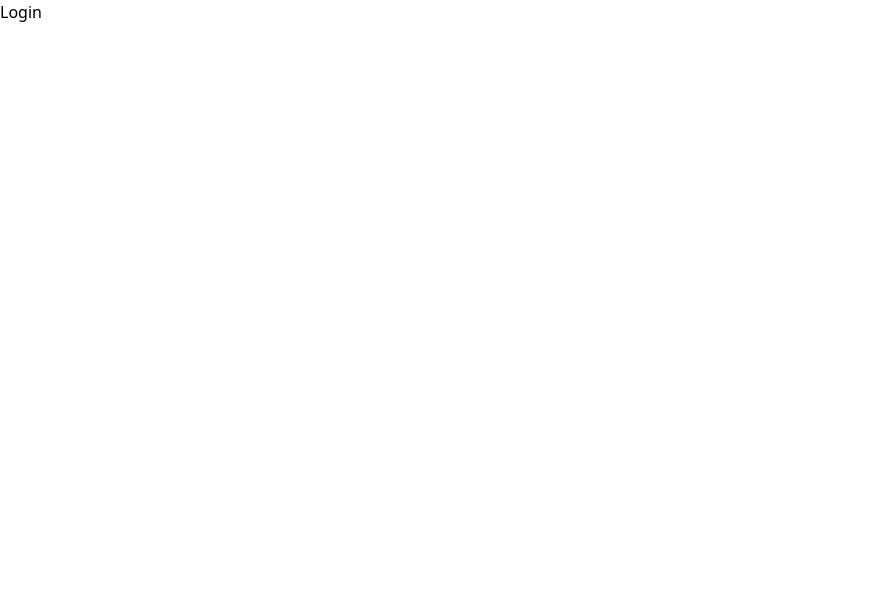
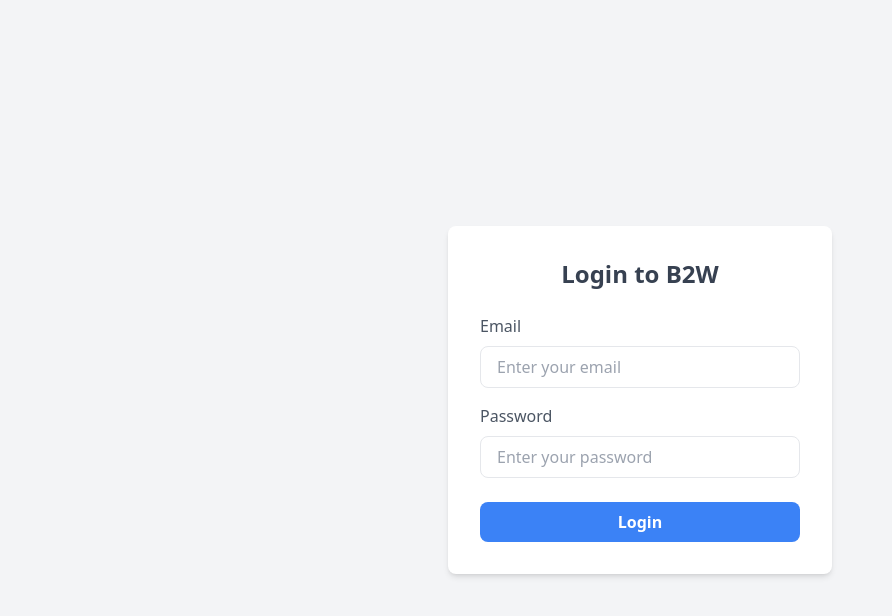
Before and after one commit to HassanA01/UofTHacks12, a Next.js app in the folder frontend/: page /login in a window 1280 px wide. Shown: the top 616 px of the page, without its empty margins (0-892 px from the left). Built offline with nearby package versions, Linux system fonts and the light colour scheme.

Commit message:
created login form

```diff
--- a/frontend/app/login/page.tsx
+++ b/frontend/app/login/page.tsx
@@ -1,9 +1,50 @@
-import React from 'react'
+import React from 'react';
 
-const page = () => {
+const Page = () => {
   return (
-    <div>Login</div>
-  )
-}
+    <div className="h-screen flex justify-center items-center bg-gray-100">
+      <div className="bg-white shadow-md rounded-lg p-8 w-96">
+        <h1 className="text-2xl font-bold text-center text-gray-700 mb-6">Login to B2W</h1>
+        <form>
+          {/* Email Field */}
+          <div className="mb-4">
+            <label htmlFor="email" className="block text-gray-600 font-medium mb-2">
+              Email
+            </label>
+            <input
+              type="email"
+              id="email"
+              className="w-full px-4 py-2 border rounded-lg focus:outline-none focus:ring-2 focus:ring-blue-400"
+              placeholder="Enter your email"
+              required
+            />
+          </div>
 
-export default page
+          {/* Password Field */}
+          <div className="mb-6">
+            <label htmlFor="password" className="block text-gray-600 font-medium mb-2">
+              Password
+            </label>
+            <input
+              type="password"
+              id="password"
+              className="w-full px-4 py-2 border rounded-lg focus:outline-none focus:ring-2 focus:ring-blue-400"
+              placeholder="Enter your password"
+              required
+            />
+          </div>
+
+          {/* Login Button */}
+          <button
+            type="submit"
+            className="w-full py-2 bg-blue-500 text-white font-bold rounded-lg hover:bg-blue-600 transition duration-300"
+          >
+            Login
+          </button>
+        </form>
+      </div>
+    </div>
+  );
+};
+
+export default Page;
--- /dev/null
+++ b/frontend/app/mrkrabs/page.tsx
@@ -0,0 +1,9 @@
+import React from 'react'
+
+const page = () => {
+  return (
+    <div>page</div>
+  )
+}
+
+export default page
```
